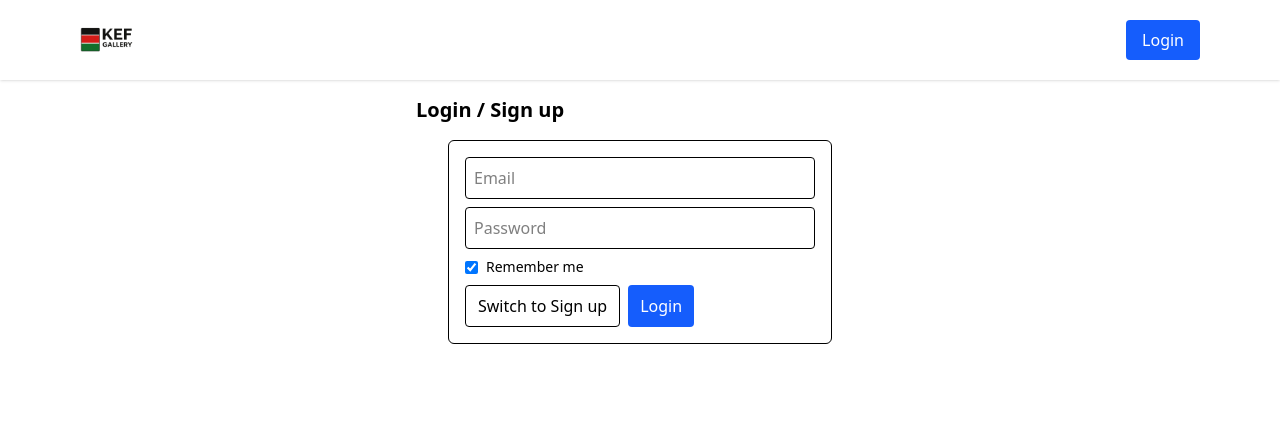
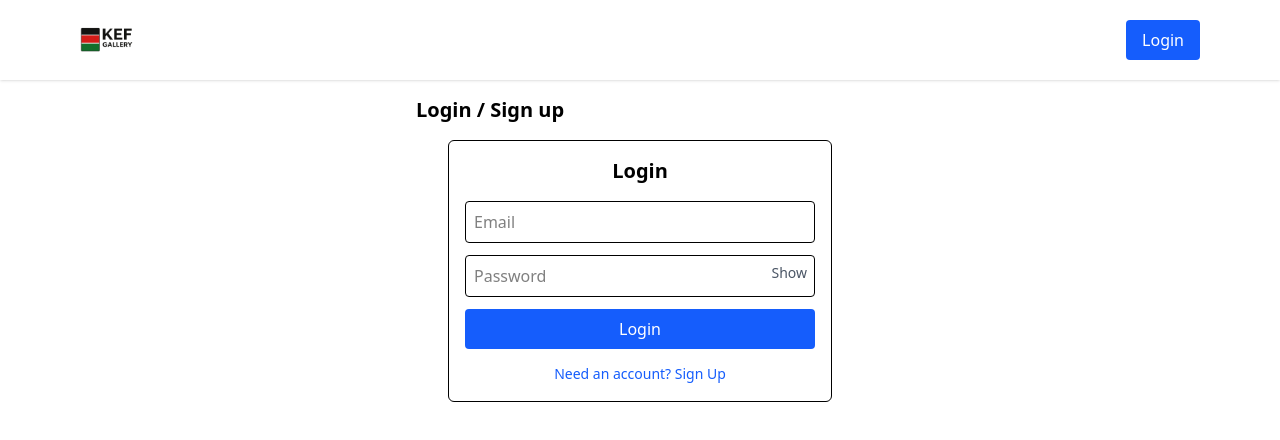
Before and after one commit to Advent-NuruTech/hef, a Next.js app: page /auth in a window 1280 px wide. Shown: the top 440 px of the page. Built offline with nearby package versions, Linux system fonts and the light colour scheme; no server answers.

Commit message:
Fix AuthForm and Setup Page: proper types, redirect new users to /setup after signup/login, prevent revisiting setup page, security question & password handling improvements

```diff
--- a/app/setup/page.tsx
+++ b/app/setup/page.tsx
@@ -1,36 +1,64 @@
 "use client";
+
 import { useEffect, useState } from "react";
 import { useRouter } from "next/navigation";
-import { auth } from "@/lib/firebase";
+import { auth, db } from "@/lib/firebase";
+import { doc, getDoc, setDoc } from "firebase/firestore";
 import { motion } from "framer-motion";
 
 export default function SetupPage() {
   const router = useRouter();
-  const [firstName, setFirstName] = useState<string>("");
+  const [firstName, setFirstName] = useState<string>("Friend");
+  const [loading, setLoading] = useState(true);
 
   useEffect(() => {
-    // Prevent multiple visits
-    const seenSetup = localStorage.getItem("seenSetup");
-    if (seenSetup) {
-      router.replace("/"); // redirect if already visited
-      return;
-    }
+    const checkSetup = async () => {
+      const user = auth.currentUser;
+      if (!user) {
+        router.replace("/auth"); // redirect if not logged in
+        return;
+      }
 
-    // Get user’s first name
-    const user = auth.currentUser;
-    if (user?.displayName) {
-      setFirstName(user.displayName.split(" ")[0]);
-    } else if (user?.email) {
-      setFirstName(user.email.split("@")[0]); // fallback
-    } else {
-      setFirstName("Friend");
-    }
+      // Get user’s first name
+      if (user.displayName) {
+        setFirstName(user.displayName.split(" ")[0]);
+      } else if (user.email) {
+        setFirstName(user.email.split("@")[0]);
+      }
+
+      // Check if setup is already completed in Firestore
+      const setupSnap = await getDoc(doc(db, "setupStatus", user.uid));
+      if (setupSnap.exists()) {
+        router.replace("/members"); // redirect if setup already done
+        return;
+      }
+
+      setLoading(false); // allow rendering the page
+    };
+
+    checkSetup();
   }, [router]);
 
-  const finishSetup = (path: string) => {
-    localStorage.setItem("seenSetup", "true"); // mark as seen
+  const finishSetup = async (path: string) => {
+    const user = auth.currentUser;
+    if (!user) return;
+
+    // Mark setup as completed in Firestore
+    await setDoc(doc(db, "setupStatus", user.uid), { completed: true });
+
+    // Optional: also mark in localStorage for extra safety
+    localStorage.setItem("seenSetup", "true");
+
     router.push(path);
   };
+
+  if (loading) {
+    return (
+      <div className="flex items-center justify-center min-h-screen">
+        <p>Loading...</p>
+      </div>
+    );
+  }
 
   return (
     <div className="flex flex-col items-center justify-center min-h-screen px-4">
@@ -55,7 +83,7 @@ export default function SetupPage() {
           transition={{ delay: 0.5 }}
           className="text-gray-600 mb-6"
         >
-          Thanks for signing up.Would you like to update your profile now or
+          Thanks for signing up. Would you like to update your profile now or
           skip and do it later?
         </motion.p>
 
--- a/components/AuthForm.tsx
+++ b/components/AuthForm.tsx
@@ -1,52 +1,133 @@
 "use client";
-import { useState } from "react";
-import { auth } from "@/lib/firebase";
+
+import { useState, useEffect } from "react";
+import { auth, db } from "@/lib/firebase";
 import { useRouter } from "next/navigation";
 import {
   createUserWithEmailAndPassword,
   signInWithEmailAndPassword,
-  sendPasswordResetEmail,
   setPersistence,
   browserLocalPersistence,
+  onAuthStateChanged,
+  User as FirebaseUser,
 } from "firebase/auth";
+import { doc, setDoc, getDoc } from "firebase/firestore";
 import type { FirebaseError } from "firebase/app";
 
 export default function AuthForm() {
   const [email, setEmail] = useState("");
   const [password, setPassword] = useState("");
   const [confirmPassword, setConfirmPassword] = useState("");
+  const [securityQuestion, setSecurityQuestion] = useState("");
+  const [securityAnswer, setSecurityAnswer] = useState("");
+  const [showPassword, setShowPassword] = useState(false);
   const [error, setError] = useState<string | null>(null);
-  const [mode, setMode] = useState<"login" | "signup" | "reset">("login");
+  const [success, setSuccess] = useState<string | null>(null);
+  const [mode, setMode] = useState<"login" | "signup" | "forgot">("login");
   const [loading, setLoading] = useState(false);
-  const [rememberMe, setRememberMe] = useState(true);
+  const [failedAttempts, setFailedAttempts] = useState(0);
+  const [user, setUser] = useState<FirebaseUser | null>(null);
 
   const router = useRouter();
 
-  const submit = async () => {
+  // Monitor auth state
+  useEffect(() => {
+    const unsubscribe = onAuthStateChanged(auth, async (firebaseUser) => {
+      if (firebaseUser) {
+        setUser(firebaseUser);
+
+        // Check if setup is completed
+        const setupSnap = await getDoc(doc(db, "setupStatus", firebaseUser.uid));
+        if (!setupSnap.exists()) {
+          router.replace("/setup");
+        } else {
+          router.replace("/members");
+        }
+      } else {
+        setUser(null);
+      }
+    });
+    return () => unsubscribe();
+  }, [router]);
+
+  const submit = async (e: React.FormEvent) => {
+    e.preventDefault();
+    setError(null);
+    setSuccess(null);
     setLoading(true);
+
     try {
-      if (mode === "login") {
-        // Persistent login if "remember me" is checked
-        if (rememberMe) {
-          await setPersistence(auth, browserLocalPersistence);
-        }
-        await signInWithEmailAndPassword(auth, email, password);
-        router.push("/");
-      } else if (mode === "signup") {
-        if (password !== confirmPassword) {
-          setError("Passwords do not match.");
+      if (mode === "signup") {
+        if (!email || !password || !confirmPassword || !securityQuestion || !securityAnswer) {
+          setError("All fields are required");
+          setLoading(false);
           return;
         }
-        await createUserWithEmailAndPassword(auth, email, password);
-        router.push("/setup");
-      } else if (mode === "reset") {
-        await sendPasswordResetEmail(auth, email);
-        setError("Password reset link sent! Check your email.");
+        if (password !== confirmPassword) {
+          setError("Passwords do not match");
+          setLoading(false);
+          return;
         }
-      setError(null);
+
+        const userCred = await createUserWithEmailAndPassword(auth, email, password);
+
+        // Save security question & answer keyed by email (testing only)
+        await setDoc(doc(db, "securityQuestions", email), {
+          question: securityQuestion,
+          answer: securityAnswer,
+          password, // Plaintext for testing. Never use in production.
+        });
+
+        setSuccess("Account created! Redirecting to setup...");
+        setTimeout(() => router.replace("/setup"), 1000);
+      }
+
+      if (mode === "login") {
+        if (!email || !password) {
+          setError("Email and password are required");
+          setLoading(false);
+          return;
+        }
+
+        await setPersistence(auth, browserLocalPersistence);
+        await signInWithEmailAndPassword(auth, email, password);
+
+        const currentUser = auth.currentUser;
+        if (!currentUser) return;
+
+        const setupSnap = await getDoc(doc(db, "setupStatus", currentUser.uid));
+        if (!setupSnap.exists()) {
+          router.replace("/setup");
+        } else {
+          router.replace("/members");
+        }
+      }
+
+      if (mode === "forgot") {
+        if (!email || !securityAnswer) {
+          setError("Email and answer are required");
+          setLoading(false);
+          return;
+        }
+
+        const docSnap = await getDoc(doc(db, "securityQuestions", email));
+        if (!docSnap.exists()) {
+          setError("User not found");
+          setLoading(false);
+          return;
+        }
+
+        const data = docSnap.data();
+        if (data.answer === securityAnswer) {
+          setSuccess(`Your password is: ${data.password}`);
+        } else {
+          setError("Incorrect answer");
+        }
+      }
     } catch (e) {
       const err = e as FirebaseError;
       setError(err.message.replace("Firebase:", "").trim());
+      if (mode === "login") setFailedAttempts((prev) => prev + 1);
     } finally {
       setLoading(false);
     }
@@ -54,95 +135,133 @@ export default function AuthForm() {
 
   return (
     <div className="p-4 border rounded-md max-w-sm mx-auto">
-      {/* Email */}
+      <h2 className="text-xl font-bold mb-4 text-center">
+        {mode === "login" ? "Login" : mode === "signup" ? "Sign Up" : "Forgot Password"}
+      </h2>
+
+      <form onSubmit={submit}>
         <input
-        className="w-full p-2 border mb-2 rounded"
+          type="email"
           placeholder="Email"
-        type="email"
           value={email}
           onChange={(e) => setEmail(e.target.value)}
           disabled={loading}
+          className="w-full p-2 border rounded mb-3"
+          required
         />
 
-      {/* Password */}
-      {mode !== "reset" && (
+        {mode !== "forgot" && (
+          <div className="relative mb-3">
             <input
-          className="w-full p-2 border mb-2 rounded"
+              type={showPassword ? "text" : "password"}
               placeholder="Password"
-          type="password"
               value={password}
               onChange={(e) => setPassword(e.target.value)}
               disabled={loading}
-          onCopy={(e) => e.preventDefault()} // prevent copy
-          onPaste={(e) => e.preventDefault()} // prevent paste
+              className="w-full p-2 border rounded"
+              required
+              minLength={6}
+            />
+            <button
+              type="button"
+              onClick={() => setShowPassword((prev) => !prev)}
+              className="absolute right-2 top-2 text-sm text-gray-600"
+            >
+              {showPassword ? "Hide" : "Show"}
+            </button>
+          </div>
+        )}
+
+        {mode === "signup" && (
+          <>
+            <input
+              type="password"
+              placeholder="Confirm Password"
+              value={confirmPassword}
+              onChange={(e) => setConfirmPassword(e.target.value)}
+              disabled={loading}
+              className="w-full p-2 border rounded mb-3"
+              required
+              minLength={6}
+            />
+            <input
+              type="text"
+              placeholder="Security Question"
+              value={securityQuestion}
+              onChange={(e) => setSecurityQuestion(e.target.value)}
+              disabled={loading}
+              className="w-full p-2 border rounded mb-3"
+              required
+            />
+            <input
+              type="text"
+              placeholder="Answer to Security Question"
+              value={securityAnswer}
+              onChange={(e) => setSecurityAnswer(e.target.value)}
+              disabled={loading}
+              className="w-full p-2 border rounded mb-3"
+              required
+            />
+          </>
+        )}
+
+        {mode === "forgot" && (
+          <input
+            type="text"
+            placeholder="Answer to Security Question"
+            value={securityAnswer}
+            onChange={(e) => setSecurityAnswer(e.target.value)}
+            disabled={loading}
+            className="w-full p-2 border rounded mb-3"
+            required
           />
         )}
 
-      {/* Confirm Password (Signup only) */}
-      {mode === "signup" && (
-        <input
-          className="w-full p-2 border mb-2 rounded"
-          placeholder="Confirm Password"
-          type="password"
-          value={confirmPassword}
-          onChange={(e) => setConfirmPassword(e.target.value)}
+        {error && <div className="p-2 mb-3 bg-red-100 text-red-700 rounded text-sm">{error}</div>}
+        {success && <div className="p-2 mb-3 bg-green-100 text-green-700 rounded text-sm">{success}</div>}
+
+        <button
+          type="submit"
           disabled={loading}
-          onCopy={(e) => e.preventDefault()}
-          onPaste={(e) => e.preventDefault()}
-        />
-      )}
-
-      {/* Remember Me (Login only) */}
-      {mode === "login" && (
-        <label className="flex items-center gap-2 mb-2 text-sm">
-          <input
-            type="checkbox"
-            checked={rememberMe}
-            onChange={(e) => setRememberMe(e.target.checked)}
-          />
-          Remember me
-        </label>
-      )}
-
-      {error && <p className="text-red-500 text-sm mb-2">{error}</p>}
-
-      <div className="flex gap-2 flex-wrap">
-        {/* Switch mode */}
-        <button
-          onClick={() =>
-            setMode(
-              mode === "login"
-                ? "signup"
-                : mode === "signup"
-                ? "reset"
-                : "login"
-            )
-          }
-          className="px-3 py-2 border rounded"
-          disabled={loading}
-        >
-          {mode === "login"
-            ? "Switch to Sign up"
-            : mode === "signup"
-            ? "Forgot Password?"
-            : "Back to Login"}
-        </button>
-
-        {/* Submit */}
-        <button
-          onClick={submit}
-          className="px-3 py-2 bg-blue-600 text-white rounded disabled:opacity-50"
-          disabled={loading}
+          className="w-full py-2 bg-blue-600 text-white rounded mb-3 disabled:opacity-50"
         >
           {loading
-            ? "Loading..."
+            ? "Processing..."
             : mode === "login"
             ? "Login"
             : mode === "signup"
-            ? "Sign up"
-            : "Reset Password"}
+            ? "Sign Up"
+            : "Reveal Password"}
+        </button>
+
+        <div className="text-center">
+          {mode === "login" && failedAttempts >= 2 && (
+            <button
+              type="button"
+              onClick={() => {
+                setMode("forgot");
+                setError(null);
+                setSuccess(null);
+              }}
+              className="text-red-600 text-sm mb-2 block"
+            >
+              Forgot Password?
+            </button>
+          )}
+
+          <button
+            type="button"
+            onClick={() => {
+              setMode(mode === "login" ? "signup" : "login");
+              setError(null);
+              setSuccess(null);
+            }}
+            className="text-blue-600 text-sm"
+          >
+            {mode === "login" ? "Need an account? Sign Up" : "Back to Login"}
           </button>
         </div>
+      </form>
     </div>
   );
 }
```
Also changed, not shown: app/members/page.tsx (+48 -35 lines), components/Gallery.tsx (+9 -38 lines), components/ShareButtons.tsx (added, +55 -0 lines), app/api/upload/route.ts (line endings or trailing spaces), lib/firebase.ts (line endings or trailing spaces). Lines whose indentation alone changed are shown as unchanged.
